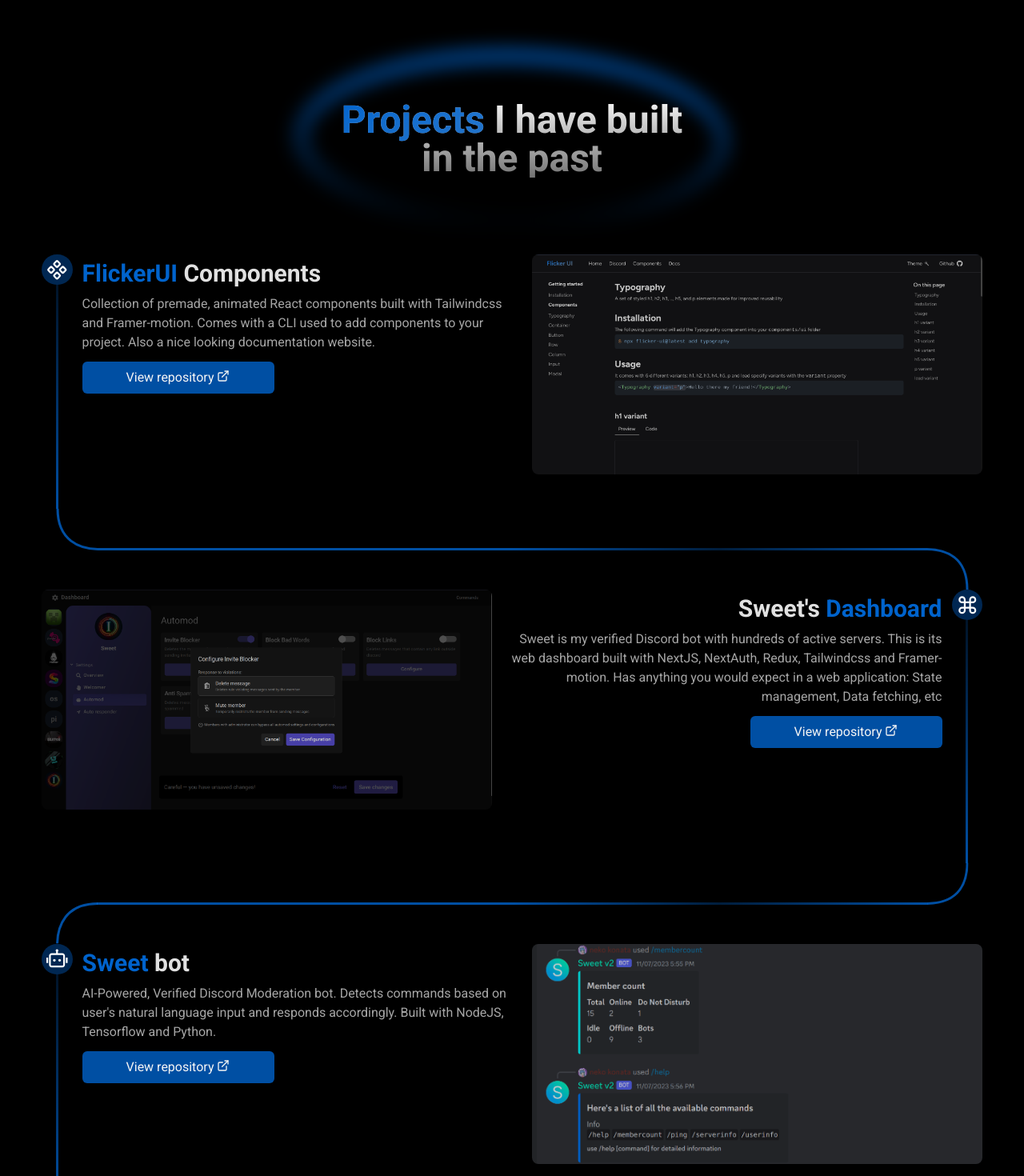
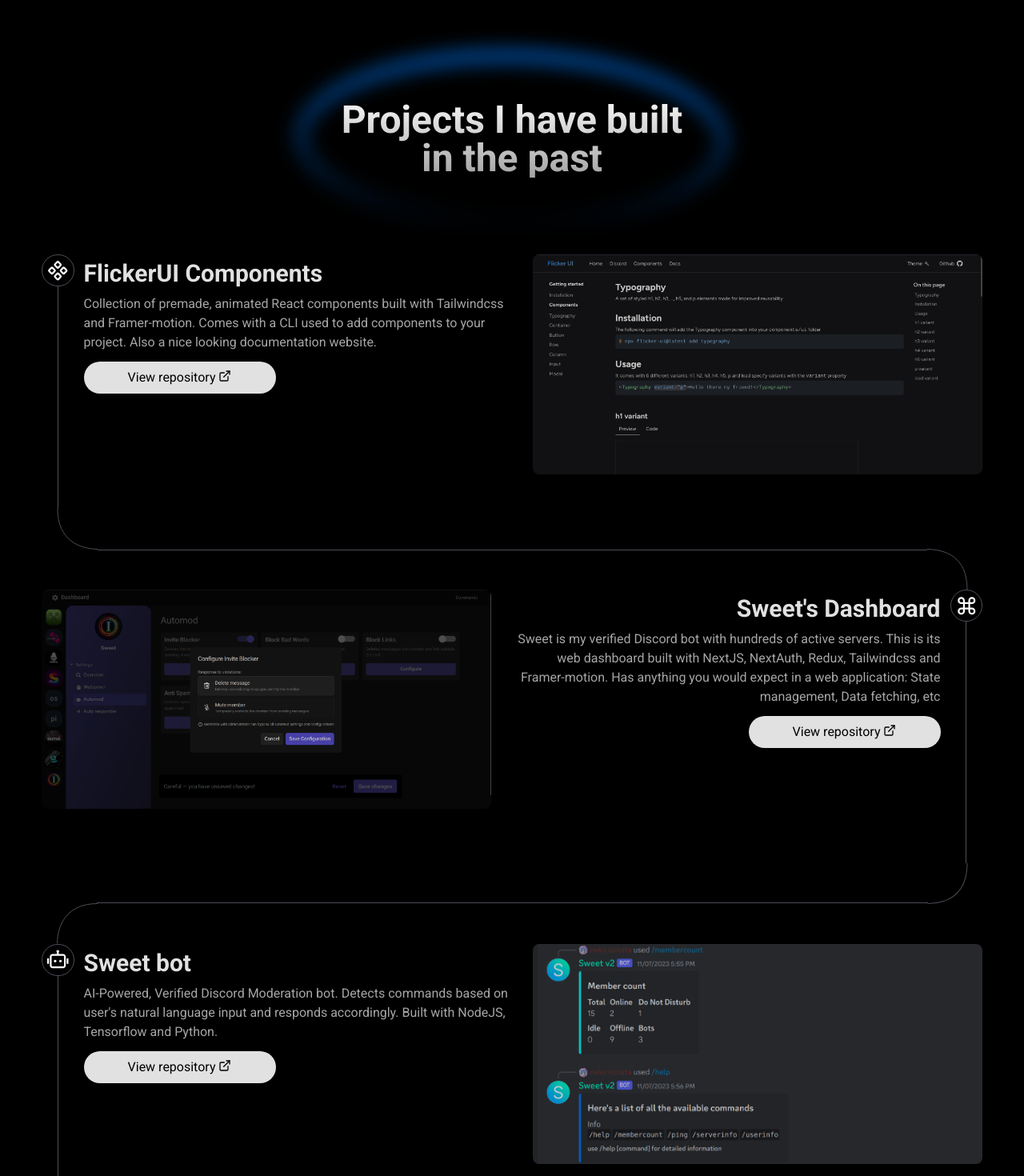
Before and after one commit to Humboorgir/portfolio-v3, a Next.js app: page / in a window 1280 px wide. Shown: the part 1400-2870 px from the top of the page at 80% size. Built offline with nearby package versions, Linux system fonts and the light colour scheme.

Commit message:
feat(home): rework projects section

```diff
--- a/src/components/home/projects-section/project.tsx
+++ b/src/components/home/projects-section/project.tsx
@@ -41,7 +41,7 @@
                 </Text>
                 <Row>
                   <Button
-                    className="bg-primary/80 hover:bg-primary/60 grow w-[240px]"
+                    className="grow w-[240px] bg-foreground/90 hover:bg-foreground/70 text-black rounded-full"
                     href={project.repo}
                     openInNewTab>
                     View repository <Link className="mb-[3px] ml-1" />
@@ -52,11 +52,11 @@
 
             <Column className="left-0 top-0 ml-3">
               {/* icon */}
-              <div className="bg-primary/40 rounded-full w-fit p-1.5">
+              <div className="rounded-full border border-ring w-fit p-1.5">
                 <project.icon className="text-[26.5px] text-white" />
               </div>
               {/* line  */}
-              <div className="w-[3px] h-full bg-gradient-to-b from-primary/20 to-primary/80" />
+              <div className="w-[1px] h-full bg-ring" />
             </Column>
           </Row>
           <Row items="start" justify="center" className="w-[calc(100%-75px)] h-[101px]">
@@ -67,28 +67,23 @@
                 height="52"
                 viewBox="0 0 52 52"
                 fill="none"
-                className="stroke-primary/80 rotate-[90deg] -mr-[0.5px] -translate-y-[0.5px]"
+                className="stroke-ring rotate-[90deg] -mr-[0.5px] -translate-y-[0.5px]"
                 xmlns="http://www.w3.org/2000/svg">
-                <path d="M2 0C2 40 30 50 52 50.5" stroke-width="3" />
+                <path d="M2 0C2 40 30 50 52 50.5" strokeWidth="1" />
               </svg>
 
               {/* line  */}
-              <div className="h-[3px] grow bg-primary/80" />
+              <div className="h-[1px] grow bg-ring" />
             </div>
-            <div className="grow flex items-end">
-              {/* line  */}
-              <div
-                className="h-[3px] grow bg-gradient-to-r
-        from-primary/80 via-primary/30 to-primary/80"
-              />
+            <div className="flex items-end">
               <svg
                 width="52"
                 height="52"
                 viewBox="0 0 52 52"
                 fill="none"
-                className="stroke-primary/80 rotate-[-91deg] -ml-[1px]"
+                className="stroke-ring rotate-[-91deg] -ml-[1px]"
                 xmlns="http://www.w3.org/2000/svg">
-                <path d="M2 0C2 42 30 50 52 50.5" stroke-width="3" />
+                <path d="M2 0C2 42 30 50 52 50.5" strokeWidth="1" />
               </svg>
             </div>
           </Row>
@@ -102,11 +97,11 @@
         <Row className="items-stretch px-5 h-fit min-h-[1px]" items="start">
           <Column className="left-0 top-0 mr-3">
             {/* icon */}
-            <div className="rounded-full w-fit p-1.5 bg-primary/40">
+            <div className="rounded-full w-fit p-1.5 border border-ring">
               <project.icon className="text-[26.5px] text-white z-20" />
             </div>
             {/* line  */}
-            <div className="w-[3px] h-full bg-gradient-to-b from-primary/20 to-primary/80" />
+            <div className="w-[1px] h-full bg-ring" />
           </Column>
 
           <div className="grid grid-cols-1 md:grid-cols-2">
@@ -119,7 +114,8 @@
               </Text>
               <Row>
                 <Button
-                  className="bg-primary/80 hover:bg-primary/60 grow w-[240px]"
+                  className="grow w-[240px] bg-foreground/90 hover:bg-foreground/70 text-black rounded-full"
+                  variant="ghost"
                   href={project.repo}
                   openInNewTab>
                   View repository <Link className="mb-[3px] ml-1" />
@@ -137,28 +133,23 @@
               height="52"
               viewBox="0 0 52 52"
               fill="none"
-              className="stroke-primary/80"
+              className="stroke-ring"
               xmlns="http://www.w3.org/2000/svg">
-              <path d="M2 0C2 40 30 50 52 50.5" stroke-width="3" />
+              <path d="M2 0C2 40 30 50 52 50.5" strokeWidth="1" />
             </svg>
 
             {/* line  */}
-            <div className="h-[3px] grow bg-primary/80" />
+            <div className="h-[1px] grow bg-ring" />
           </div>
-          <div className="grow flex items-start self-end">
-            {/* line  */}
-            <div
-              className="h-[3px] grow bg-gradient-to-r
-        from-primary/80 via-primary/30 to-primary/80"
-            />
+          <div className="flex items-start self-end">
             <svg
               width="52"
               height="52"
               viewBox="0 0 52 52"
               fill="none"
-              className="stroke-primary/80 rotate-[180deg] -ml-[0.3px]"
+              className="stroke-ring rotate-[180deg] -ml-[0.3px]"
               xmlns="http://www.w3.org/2000/svg">
-              <path d="M2 0C2 42 30 50 52 50.5" stroke-width="3" />
+              <path d="M2 0C2 42 30 50 52 50.5" strokeWidth="1" />
             </svg>
           </div>
         </Row>
--- a/src/components/home/projects-section/projects.tsx
+++ b/src/components/home/projects-section/projects.tsx
@@ -14,11 +14,7 @@
 const Projects = () => {
   const projects = [
     {
-      name: (
-        <>
-          <span className="text-primary">FlickerUI</span> Components
-        </>
-      ),
+      name: "FlickerUI Components",
       description:
         "Collection of premade, animated React components built with Tailwindcss and Framer-motion. Comes with a CLI used to add components to your project. Also a nice looking documentation website.",
       icon: Component,
@@ -26,11 +22,7 @@
       repo: "https://github.com/Humboorgir/flicker-ui-website",
     },
     {
-      name: (
-        <>
-          Sweet's <span className="text-primary">Dashboard</span>
-        </>
-      ),
+      name: "Sweet's Dashboard",
       description:
         "Sweet is my verified Discord bot with hundreds of active servers. This is its web dashboard built with NextJS, NextAuth, Redux, Tailwindcss and Framer-motion. Has anything you would expect in a web application: State management, Data fetching, etc",
       icon: Command,
@@ -38,11 +30,7 @@
       repo: "https://github.com/Humboorgir/Sweet-dashboard",
     },
     {
-      name: (
-        <>
-          <span className="text-primary">Sweet</span> bot
-        </>
-      ),
+      name: "Sweet bot",
       description:
         "AI-Powered, Verified Discord Moderation bot. Detects commands based on user's natural language input and responds accordingly. Built with NodeJS, Tensorflow and Python.",
       icon: Robot,
@@ -60,7 +48,7 @@
       <Row className="items-stretch w-full justify-end px-5 h-fit min-h-[1px]" items="start">
         <Column className="items-end mb-36">
           <Text className="text-foreground/90" variant="h3">
-            More <span className="text-primary">Projects</span>
+            More Projects
           </Text>
           <Text className="mb-3 text-right max-w-xl" variant="p">
             You thought that was it? During my years of programming, I have built a huge number of open
@@ -68,7 +56,8 @@
           </Text>
           <Row>
             <Button
-              className="bg-neutral-800/80 hover:bg-neutral-800/60 grow w-[240px]"
+              className="bg-foreground/90 hover:bg-foreground/70 text-black grow w-[220px] rounded-full"
+              variant="ghost"
               href="https://github.com/humboorgir"
               openInNewTab>
               Github page <Github className="mb-[3px] ml-2" />
@@ -78,11 +67,11 @@
 
         <Column className="left-0 top-0 ml-3">
           {/* icon */}
-          <div className="bg-primary/40 rounded-full w-fit p-1.5">
+          <div className="border border-ring rounded-full w-fit p-1.5">
             <Github className="text-[26.5px] text-white" />
           </div>
           {/* line  */}
-          <div className="w-[3px] h-full bg-gradient-to-b from-primary/20 via-primary/80 to-transparent" />
+          <div className="w-[1px] h-full bg-ring" />
         </Column>
       </Row>
     </Container>
--- a/src/components/home/projects-section/title.tsx
+++ b/src/components/home/projects-section/title.tsx
@@ -8,12 +8,9 @@
     <Container className="relative my-24">
       <Ring className="w-[70vw] md:w-[78vw] absolute left-[50%] top-[50%] translate-x-[-50%] translate-y-[-50%]" />
       <Text
-        className="relative bg-clip-text text-center text-transparent bg-gradient-to-b from-neutral-100 to-neutral-500"
+        className="relative bg-clip-text text-center text-transparent bg-gradient-to-b from-neutral-100 to-neutral-400"
         variant="h2">
-        <span className="bg-clip-text text-transparent bg-gradient-to-br from-primary to-primary/80">
-          Projects
-        </span>{" "}
-        I have built
+        Projects I have built
         <br />
         in the past
       </Text>
```
